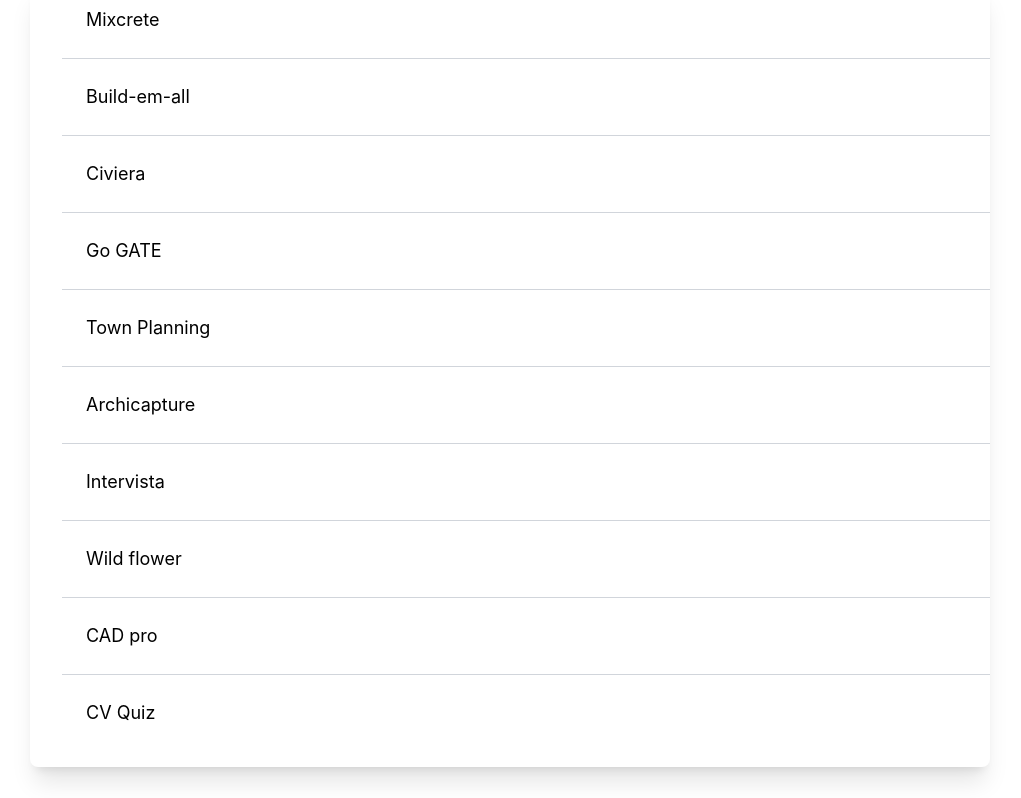
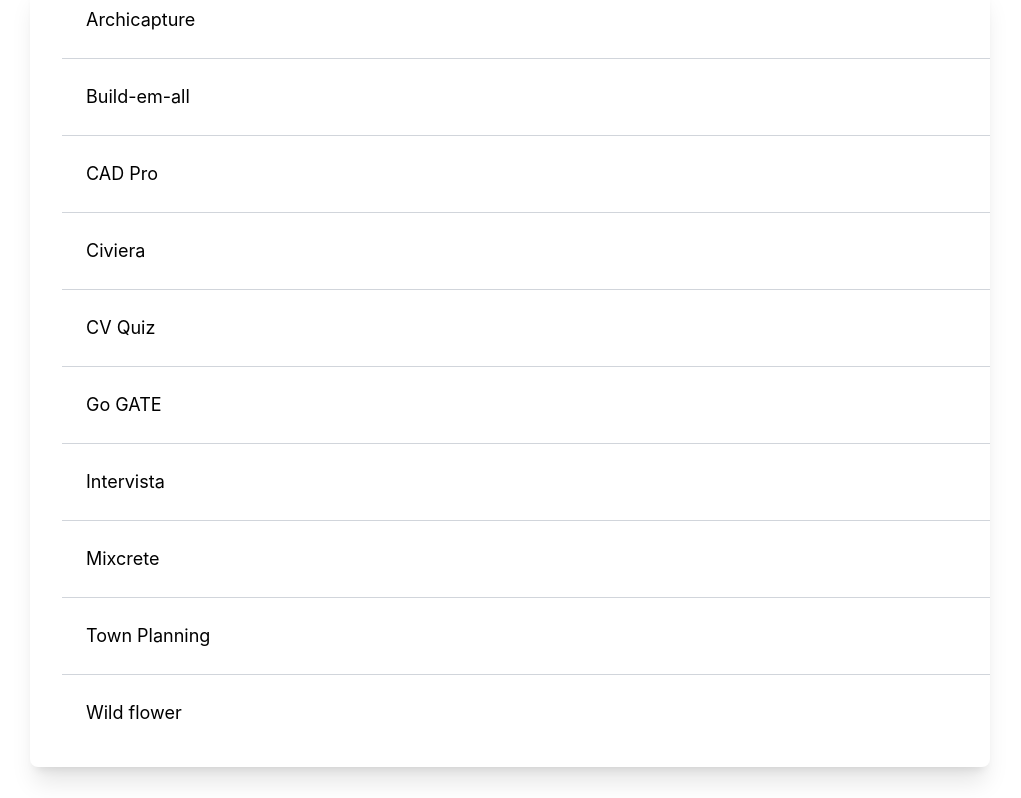
Before and after one commit to infranitkkr/Infra-New-Website, a React (Create React App) app: page /events in a window 1280 px wide. Shown: the part 700-1498 px from the top of the page, without its empty margins (130-1151 px from the left). Built offline with nearby package versions, Linux system fonts and the light colour scheme.

Commit message:
removed previous events and added a viewer component for images

```diff
--- a/src/Gallary/Viewer.js
+++ b/src/Gallary/Viewer.js
@@ -9,7 +9,7 @@ import image4 from "./Images/4.jpg";
 import image5 from "./Images/5.jpg";
 import image6 from "./Images/6.jpg";
 import image7 from "./Images/7.jpg";
-import image8 from "./Images/8.jpg";
+// import image8 from "./Images/8.jpg";
 import image9 from "./Images/9.jpg";
 import image10 from "./Images/10.jpg";
 import image11 from "./Images/11.jpg";
@@ -43,7 +43,7 @@ const images = [
     { src: image5, alt: "5" },
     { src: image6, alt: "6" },
     { src: image7, alt: "7" },
-    { src: image8, alt: "8" },
+    // { src: image8, alt: "8" },
     { src: image9, alt: "9" },
     { src: image10, alt: "10" },
     { src: image11, alt: "11" },
@@ -61,7 +61,7 @@ const images = [
     { src: image23, alt: "23" },
     { src: image24, alt: "24" },
     { src: image25, alt: "25" },
-    { src: image26, alt: "26" },
+    // { src: image26, alt: "26" },
     { src: image27, alt: "27" },
     { src: image28, alt: "28" },
     { src: image29, alt: "29" },
--- a/src/Pages/Events.js
+++ b/src/Pages/Events.js
@@ -1,9 +1,5 @@
-
-import { FontAwesomeIcon } from "@fortawesome/react-fontawesome";
 import React from "react";
 import { Link } from "react-router-dom";
-import EventRegistrationForm from "../Registration/event_registration";
-import Mixcrete from "../Events/Mixcrete/MForm";
 
 export default function Events() {
   return (
@@ -26,13 +22,13 @@ export default function Events() {
           </p>
         </div>
       </div>
-      <div class="flex justify-center">
-        <div class="bg-white shadow-xl rounded-lg w-3/4">
-          <ul class="divide-y divide-gray-300">
-            <li>
-              <Link to={"/events/mixcrete"}>
+      <div class="flex justify-center items-center ">
+        <div class="bg-white  rounded-lg w-3/4 shadow-xl ml-0   ">
+          <ul class="divide-y  divide-gray-300   w-[100%] ">
+            <li >
+              <Link to={"/events/archicapture"}>
                 <div class="p-4 hover:bg-gray-50 cursor-pointer text-sm sm:text-lg">
-                  Mixcrete
+                  Archicapture
                 </div>
               </Link>
             </li>
@@ -45,12 +41,25 @@ export default function Events() {
               </Link>
             </li>
             <li>
+              <Link to={"/events/cadpro"}>
+                <div class="p-4 hover:bg-gray-50 cursor-pointer text-sm sm:text-lg">
+                  CAD Pro
+                </div>
+              </Link>
+            </li>
+            <li>
               <Link to={"/events/civiera"}>
                 <div class="p-4 hover:bg-gray-50 cursor-pointer text-sm sm:text-lg">
                   Civiera
                 </div>
               </Link>
-
+            </li>
+            <li>
+              <Link to={"/events/cvquiz"}>
+                <div class="p-4 hover:bg-gray-50 cursor-pointer text-sm sm:text-lg">
+                  CV Quiz
+                </div>
+              </Link>
             </li>
             <li>
               <Link to={"/events/gogate"}>
@@ -61,6 +70,20 @@ export default function Events() {
 
             </li>
             <li>
+              <Link to={"/events/intervista"}>
+                <div class="p-4 hover:bg-gray-50 cursor-pointer text-sm sm:text-lg">
+                  Intervista
+                </div>
+              </Link>
+            </li>
+            <li>
+              <Link to={"/events/mixcrete"}>
+                <div class="p-4 hover:bg-gray-50 cursor-pointer text-sm sm:text-lg">
+                  Mixcrete
+                </div>
+              </Link>
+            </li>
+            <li>
               <Link to={"/events/planning"}>
                 <div class="p-4 hover:bg-gray-50 cursor-pointer text-sm sm:text-lg">
                   Town Planning
@@ -68,20 +91,7 @@ export default function Events() {
               </Link>
 
             </li>
-            <li>
-              <Link to={"/events/archicapture"}>
-                <div class="p-4 hover:bg-gray-50 cursor-pointer text-sm sm:text-lg">
-                  Archicapture
-                </div>
-              </Link>
-            </li>
-            <li>
-              <Link to={"/events/intervista"}>
-                <div class="p-4 hover:bg-gray-50 cursor-pointer text-sm sm:text-lg">
-                  Intervista
-                </div>
-              </Link>
-            </li>
+
             <li>
               <Link to={"/events/wildflower"}>
                 <div class="p-4 hover:bg-gray-50 cursor-pointer text-sm sm:text-lg">
@@ -89,24 +99,12 @@ export default function Events() {
                 </div>
               </Link>
             </li>
-            <li>
-              <Link to={"/events/cadpro"}>
-                <div class="p-4 hover:bg-gray-50 cursor-pointer text-sm sm:text-lg">
-                  CAD pro
-                </div>
-              </Link>
-            </li>
-            <li>
-              <Link to={"/events/cvquiz"}>
-                <div class="p-4 hover:bg-gray-50 cursor-pointer text-sm sm:text-lg">
-                  CV Quiz
-                </div>
-              </Link>
-            </li>
+
+
           </ul>
         </div>
       </div>
-      <section class="px-4 py-20 mx-auto max-w-7xl">
+      {/* <section class="px-4 py-20 mx-auto max-w-7xl">
         <div
           id="Mixcrete"
           class="grid items-center grid-cols-1 mb-24 md:grid-cols-2 gap-y-10 md:gap-y-32 gap-x-10 md:gap-x-24"
@@ -523,7 +521,7 @@ export default function Events() {
             />
           </div>
         </div>
-      </section>
+      </section> */}
     </div>
   );
 }
```
